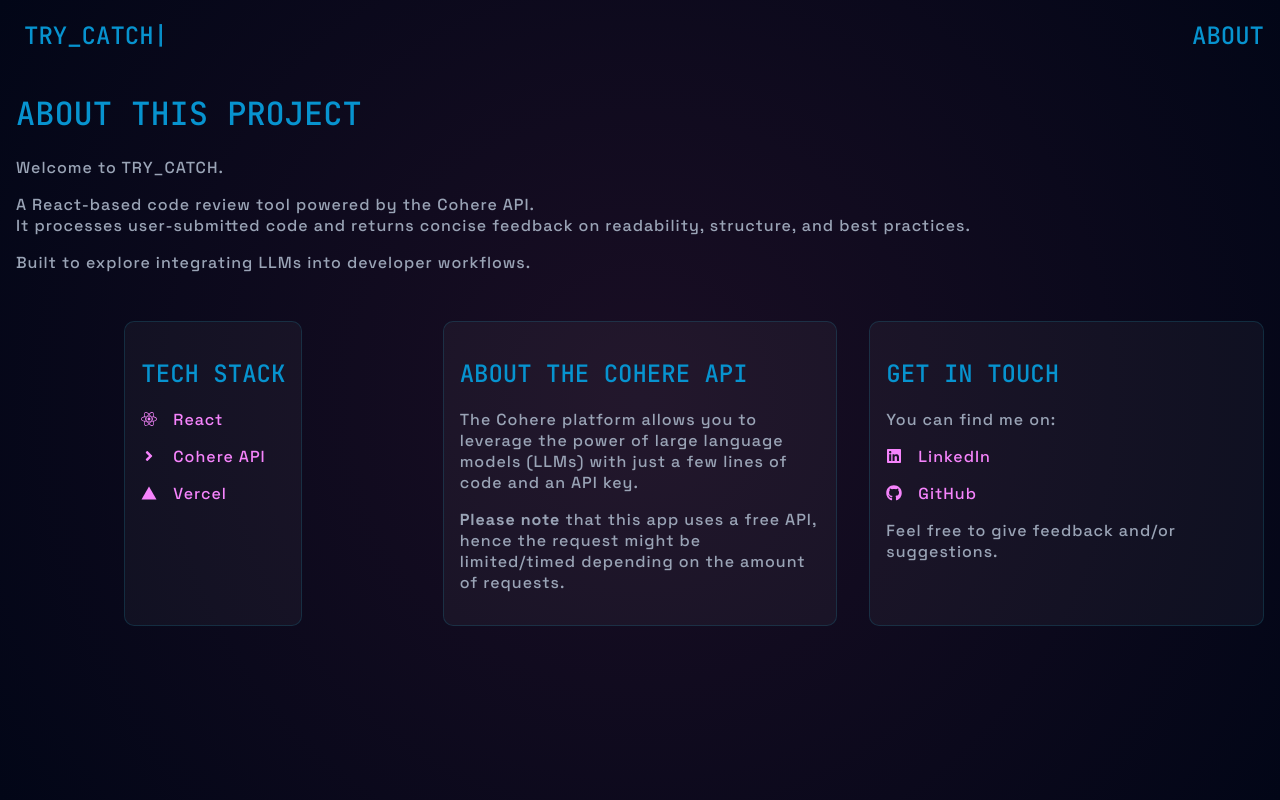
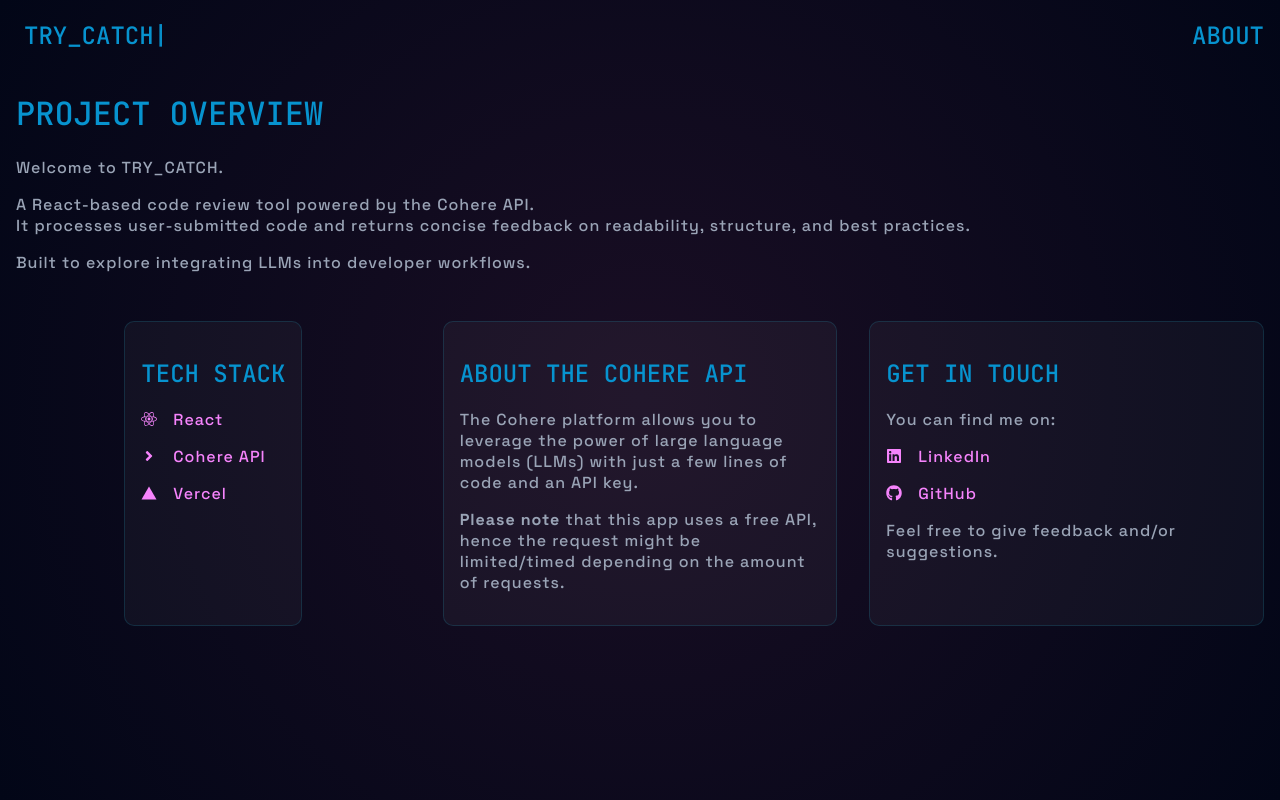
Before and after one commit to ivanaogrizovic/trycatch, a React (Create React App) app: page /about in a window 1280 px wide. Built offline with nearby package versions, Linux system fonts and the light colour scheme.

Commit message:
fix: about title change

```diff
--- a/src/routes/about.jsx
+++ b/src/routes/about.jsx
@@ -3,7 +3,7 @@
 export default function About() {
   return (
     <main className="trycatch-about">
-      <h1>About this project</h1>
+      <h1>Project Overview</h1>
       <p>Welcome to TRY_CATCH.</p>
       <p>
         A React-based code review tool powered by the Cohere API.
```
